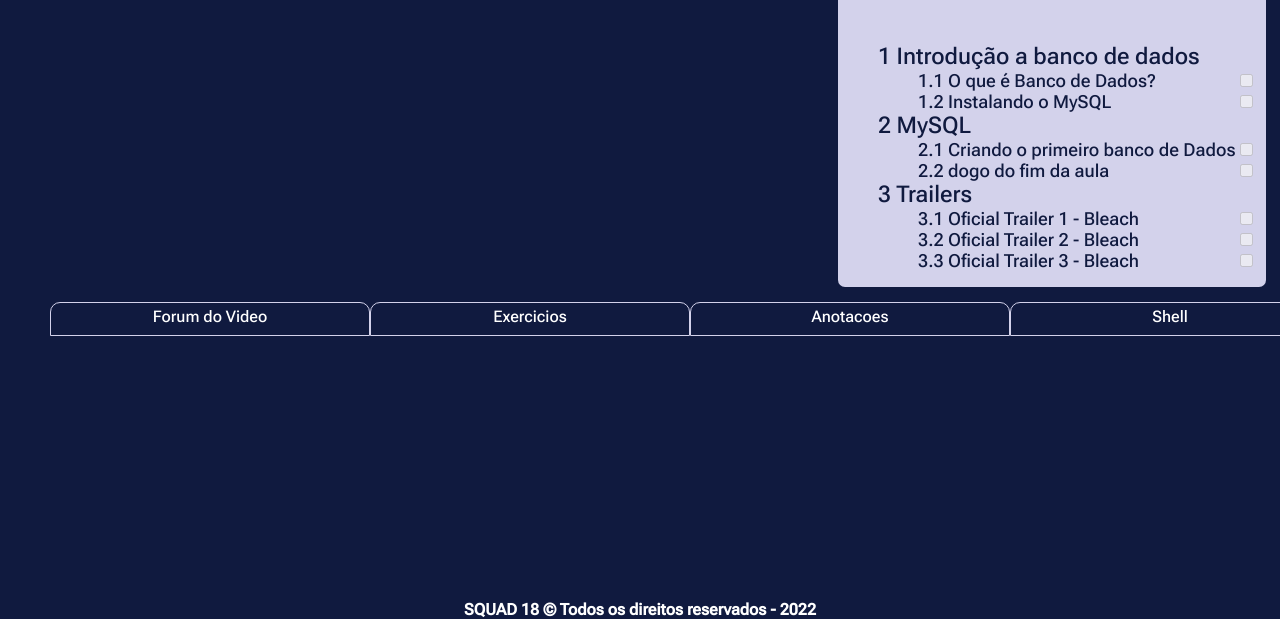
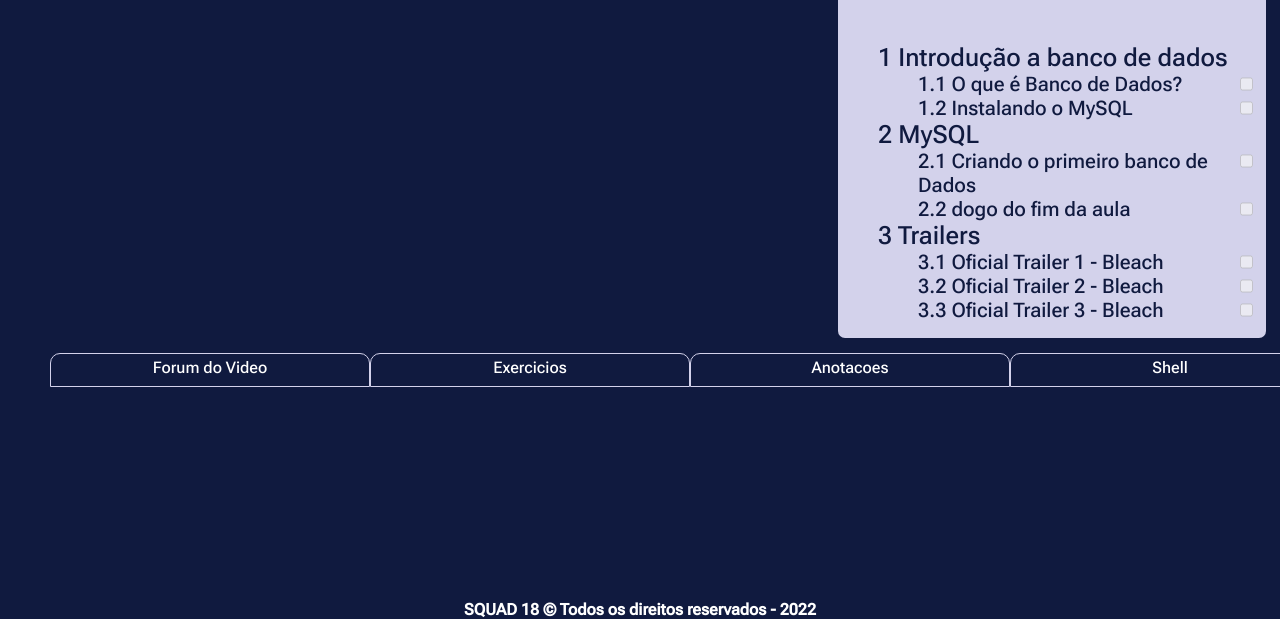
Before and after one commit to Ruukaas/Dock-Tech, a plain HTML site: page tela-video/index.html in a window 1280 px wide. Shown: the part 181-800 px from the top of the page. Drawn offline with Linux system fonts and the light colour scheme.

Commit message:
ajustando tamanho dos elementos da trilha

```diff
--- a/tela-video/style/trilha.css
+++ b/tela-video/style/trilha.css
@@ -44,9 +44,14 @@ li:before {
 }
 
 .module {
-    font-size: 23px;
+    font-size: 25px;
 }
 
-.lesson {
-    font-size: 18px;
+.lesson li {
+    font-size: 20px;
+    max-width: 312px;
 }
+
+input[type=checkbox] {
+    max-height:18px;
+}
```
